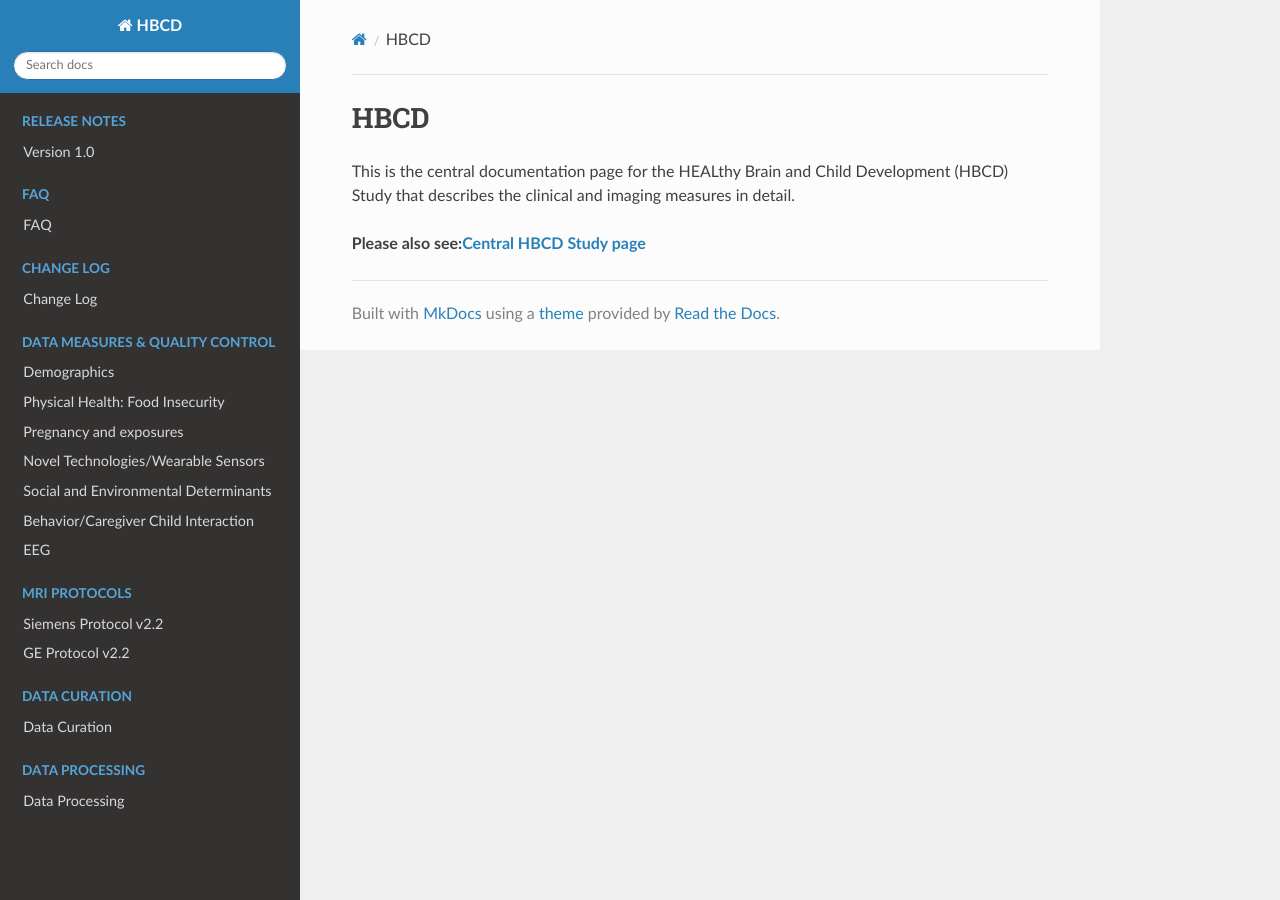
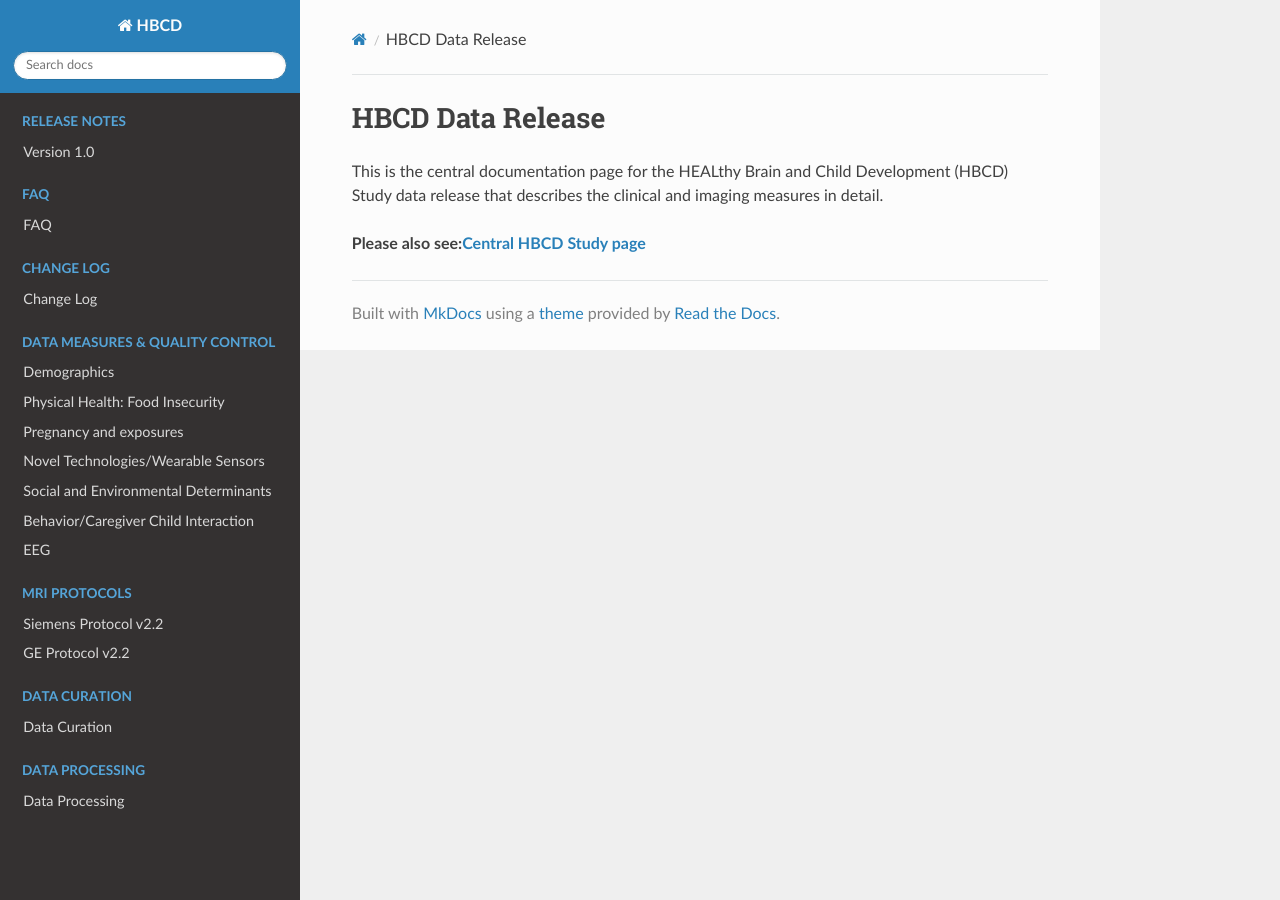
Before and after one commit to mattcieslak/hbcd-docs, an MkDocs documentation site: the page built from docs/index.md, in a window 1280 px wide. Built offline with MkDocs 1.6.1, drawn with Linux system fonts in a browser that asks for light colours; nearby versions of some CDN libraries.

Commit message:
Update index.md

```diff
--- a/docs/index.md
+++ b/docs/index.md
@@ -1,5 +1,5 @@
-# HBCD
+# HBCD Data Release
 
-This is the central documentation page for the HEALthy Brain and Child Development (HBCD) Study that describes the clinical and imaging measures in detail.
+This is the central documentation page for the HEALthy Brain and Child Development (HBCD) Study data release that describes the clinical and imaging measures in detail.
 
 **Please also see:[Central HBCD Study page](https://hbcdstudy.org/)**
```
